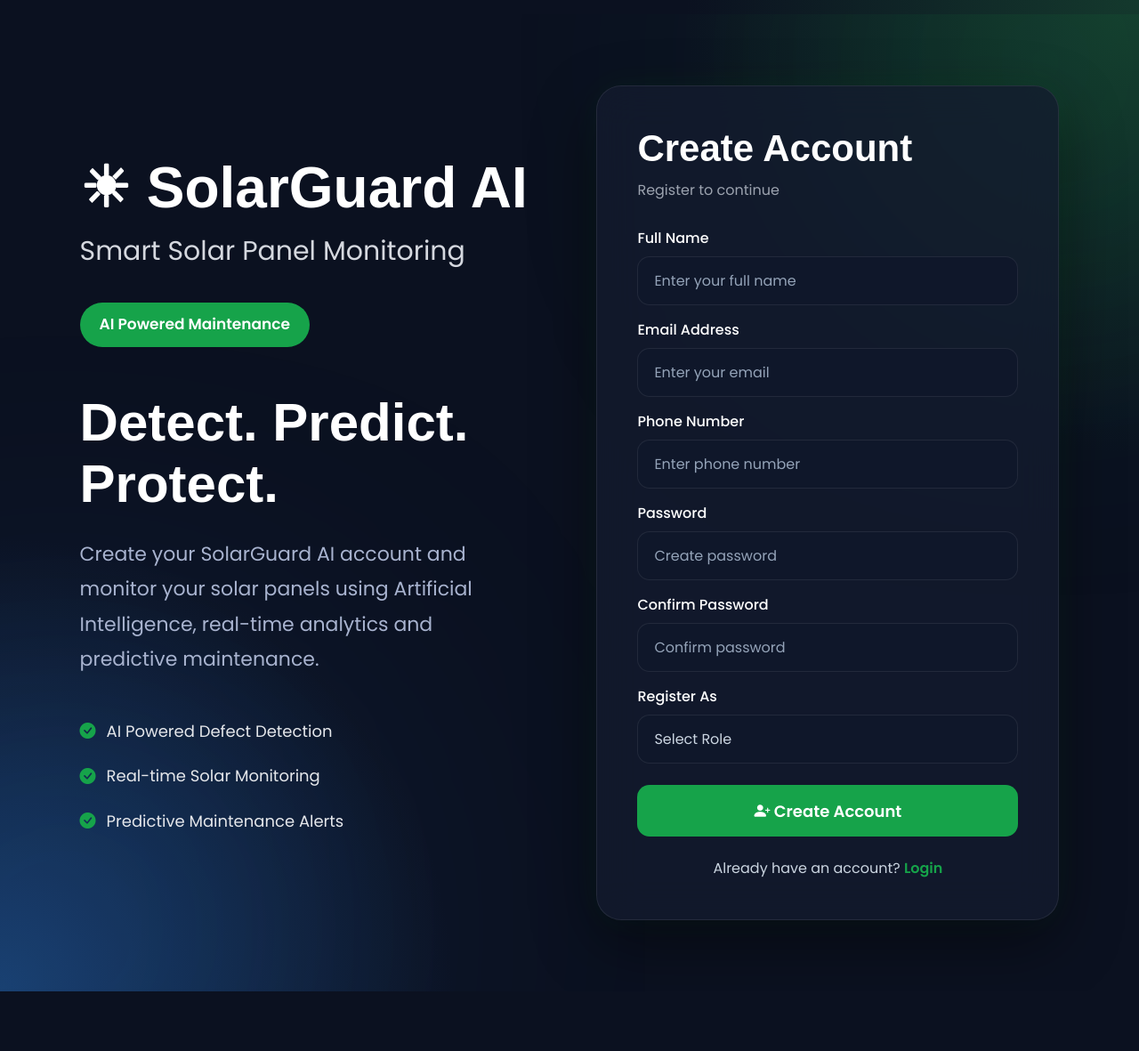
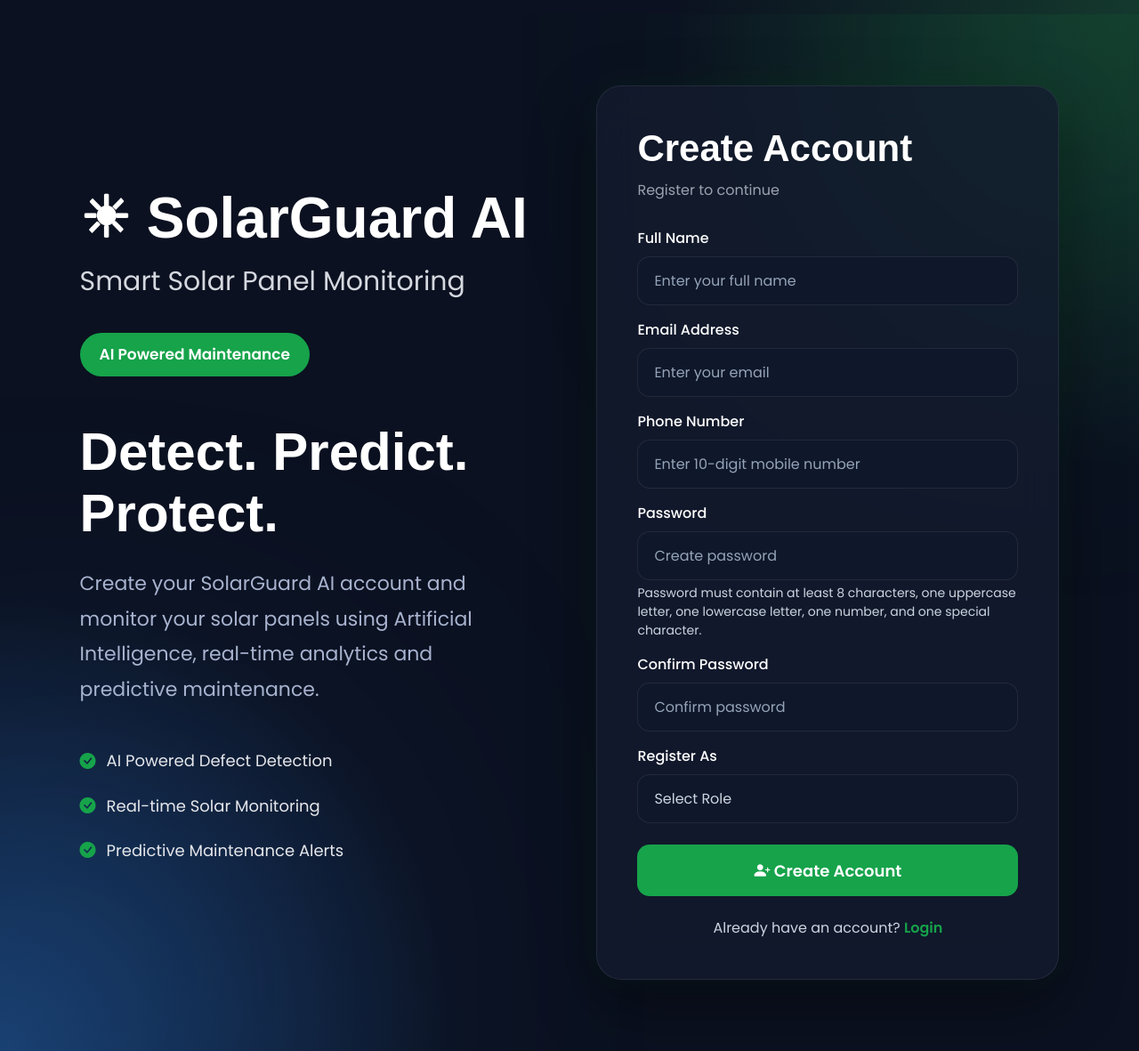
Before and after one commit to ShifanaShirin/SolarGuard_AI, a Flask app: page /register in a window 1280 px wide. Shown: the whole page at 89% size. Before the commit the page ends 1114 px from the top, so only its background shows below. Run offline with Flask 3, Linux system fonts and the light colour scheme.

Commit message:
validation

```diff
--- a/routes/auth.py
+++ b/routes/auth.py
@@ -1,3 +1,4 @@
+
 from flask import (
     Blueprint,
     render_template,
@@ -20,17 +21,20 @@ def register():
 
         data = {
             "full_name": request.form.get("full_name", "").strip(),
-            "email": request.form.get("email", "").strip(),
+            "email": request.form.get("email", "").strip().lower(),
             "phone": request.form.get("phone", "").strip(),
-            "password": request.form.get("password"),
-            "confirm_password": request.form.get("confirm_password"),
-            "role": request.form.get("role", "")
+            "password": request.form.get("password", ""),
+            "confirm_password": request.form.get("confirm_password", ""),
+            "role": request.form.get("role", "").strip()
         }
 
         result = AuthService.register_user(data)
 
         if result == "Registration Successful":
-            flash("Registration Successful. Please log in.", "success")
+            flash(
+                "Registration Successful. Please log in.",
+                "success"
+            )
             return redirect(url_for("auth.login"))
 
         return render_template(
@@ -51,20 +55,18 @@ def login():
     if request.method == "POST":
 
         data = {
-            "email": request.form.get("email", "").strip(),
-            "password": request.form.get("password")
+            "email": request.form.get("email", "").strip().lower(),
+            "password": request.form.get("password", "")
         }
 
         result = AuthService.login_user(data)
 
         if isinstance(result, str):
-
             return render_template(
                 "auth/login.html",
                 error=result
             )
 
-        # Create Session
         session["user_id"] = result["user_id"]
         session["full_name"] = result["full_name"]
         session["role"] = result["role"]
@@ -74,7 +76,6 @@ def login():
             "success"
         )
 
-        # Redirect based on role
         if result["role"] == "Admin":
             return redirect(url_for("admin.dashboard"))
 
@@ -85,6 +86,7 @@ def login():
             return redirect(url_for("user.dashboard"))
 
     return render_template("auth/login.html")
+
 
 @auth_bp.route("/logout")
 def logout():
--- a/templates/auth/register.html
+++ b/templates/auth/register.html
@@ -1,3 +1,4 @@
+
 {% extends "base.html" %}
 
 {% block title %}Register | SolarGuard AI{% endblock %}
@@ -71,7 +72,7 @@
 </div>
 {% endif %}
 
-                <form method="POST">
+                <form method="POST" id="registerForm">
 
                     <div class="mb-3">
 
@@ -98,9 +99,11 @@
                         <input
                             type="email"
                             class="form-control"
+                            id="email"
                             name="email"
                             value="{{ form_data.email if form_data else '' }}"
                             placeholder="Enter your email"
+                            maxlength="254"
                             required>
 
                     </div>
@@ -111,13 +114,21 @@
                             Phone Number
                         </label>
 
-                        <input
-                            type="text"
-                            class="form-control"
-                            name="phone"
-                            value="{{ form_data.phone if form_data else '' }}"
-                            placeholder="Enter phone number"
-                            required>
+
+<input
+    type="tel"
+    class="form-control"
+    id="phone"
+    name="phone"
+    value="{{ form_data.phone if form_data else '' }}"
+    placeholder="Enter 10-digit mobile number"
+    pattern="[6-9][0-9]{9}"
+    minlength="10"
+    maxlength="10"
+    inputmode="numeric"
+    title="Enter a valid 10-digit Indian mobile number starting with 6, 7, 8, or 9"
+    required>
+
 
                     </div>
 
@@ -130,9 +141,24 @@
                         <input
                             type="password"
                             class="form-control"
+                            id="password"
                             name="password"
                             placeholder="Create password"
+                            minlength="8"
+                            maxlength="128"
+                            autocomplete="new-password"
+                            aria-describedby="passwordRequirements"
                             required>
+
+
+<div id="passwordRequirements"
+     class="form-text"
+     style="color: #cbd5e1 !important;">
+    Password must contain at least 8 characters,
+    one uppercase letter, one lowercase letter,
+    one number, and one special character.
+</div>
+
 
                     </div>
 
@@ -145,8 +171,12 @@
                         <input
                             type="password"
                             class="form-control"
+                            id="confirm_password"
                             name="confirm_password"
                             placeholder="Confirm password"
+                            minlength="8"
+                            maxlength="128"
+                            autocomplete="new-password"
                             required>
 
                     </div>
@@ -208,4 +238,114 @@
 
 </section>
 
+<script>
+document.addEventListener("DOMContentLoaded", function () {
+
+    const form = document.getElementById("registerForm");
+    const email = document.getElementById("email");
+    const password = document.getElementById("password");
+    const confirmPassword = document.getElementById("confirm_password");
+    const phone = document.getElementById("phone");
+
+    // Validate Indian mobile number
+phone.addEventListener("input", function () {
+    phone.value = phone.value.replace(/\D/g, "").slice(0, 10);
+    phone.setCustomValidity("");
+
+    if (phone.value.length > 0 && !/^[6-9][0-9]{9}$/.test(phone.value)) {
+        phone.setCustomValidity(
+            "Enter a valid 10-digit Indian mobile number starting with 6, 7, 8, or 9."
+        );
+    }
+});
+
+    // Validate email format
+    email.addEventListener("input", function () {
+        email.setCustomValidity("");
+
+        if (email.value && !email.validity.valid) {
+            email.setCustomValidity(
+                "Please enter a valid email address, such as name@gmail.com."
+            );
+        }
+    });
+
+    email.addEventListener("blur", function () {
+        if (email.value && !email.validity.valid) {
+            email.setCustomValidity(
+                "Please enter a valid email address, such as name@gmail.com."
+            );
+        }
+    });
+
+    // Validate password requirements
+    function validatePassword() {
+
+        const value = password.value;
+
+        if (value.length < 8) {
+            password.setCustomValidity(
+                "Password must contain at least 8 characters."
+            );
+        } else if (!/[A-Z]/.test(value)) {
+            password.setCustomValidity(
+                "Password must contain at least one uppercase letter."
+            );
+        } else if (!/[a-z]/.test(value)) {
+            password.setCustomValidity(
+                "Password must contain at least one lowercase letter."
+            );
+        } else if (!/[0-9]/.test(value)) {
+            password.setCustomValidity(
+                "Password must contain at least one number."
+            );
+        } else if (!/[^A-Za-z0-9]/.test(value)) {
+            password.setCustomValidity(
+                "Password must contain at least one special character."
+            );
+        } else if (value.length > 128) {
+            password.setCustomValidity(
+                "Password cannot exceed 128 characters."
+            );
+        } else {
+            password.setCustomValidity("");
+        }
+
+        validateConfirmPassword();
+    }
+
+    // Validate confirmation password
+    function validateConfirmPassword() {
+
+        if (confirmPassword.value !== "" &&
+            password.value !== confirmPassword.value) {
+
+            confirmPassword.setCustomValidity(
+                "Passwords do not match."
+            );
+
+        } else {
+            confirmPassword.setCustomValidity("");
+        }
+    }
+
+    password.addEventListener("input", validatePassword);
+    confirmPassword.addEventListener("input", validateConfirmPassword);
+
+    // Final validation before submitting
+    form.addEventListener("submit", function (event) {
+
+        validatePassword();
+        validateConfirmPassword();
+
+        if (!form.checkValidity()) {
+            event.preventDefault();
+            form.reportValidity();
+        }
+
+    });
+
+});
+</script>
+
 {% endblock %}
```
Also changed, not shown: services/auth_service.py (+108 -16 lines).
